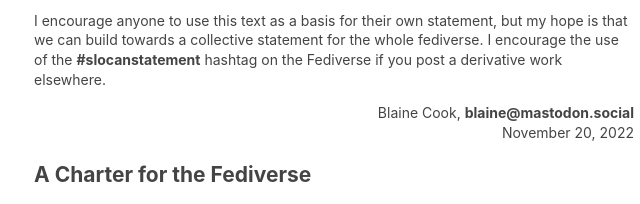
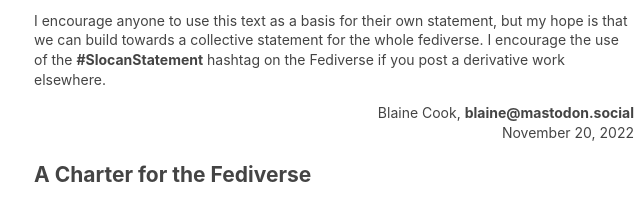
Before and after one commit to blaine/slocan-statement, a plain HTML site: page public/index.html in a window 1280 px wide. Shown: the part 559-763 px from the top of the page, 306-946 px from the left. Drawn offline with Linux system fonts and the light colour scheme.

Commit message:
CamelCase HashTag

```diff
--- a/public/index.html
+++ b/public/index.html
@@ -197,7 +197,7 @@
             I encourage anyone to use this text as a basis for their own
             statement, but my hope is that we can build towards a collective
             statement for the whole fediverse. I encourage the use of the
-            <b>#slocanstatement</b>
+            <b>#SlocanStatement</b>
             hashtag on the Fediverse if you post a derivative work elsewhere.
           </p>
 
```
